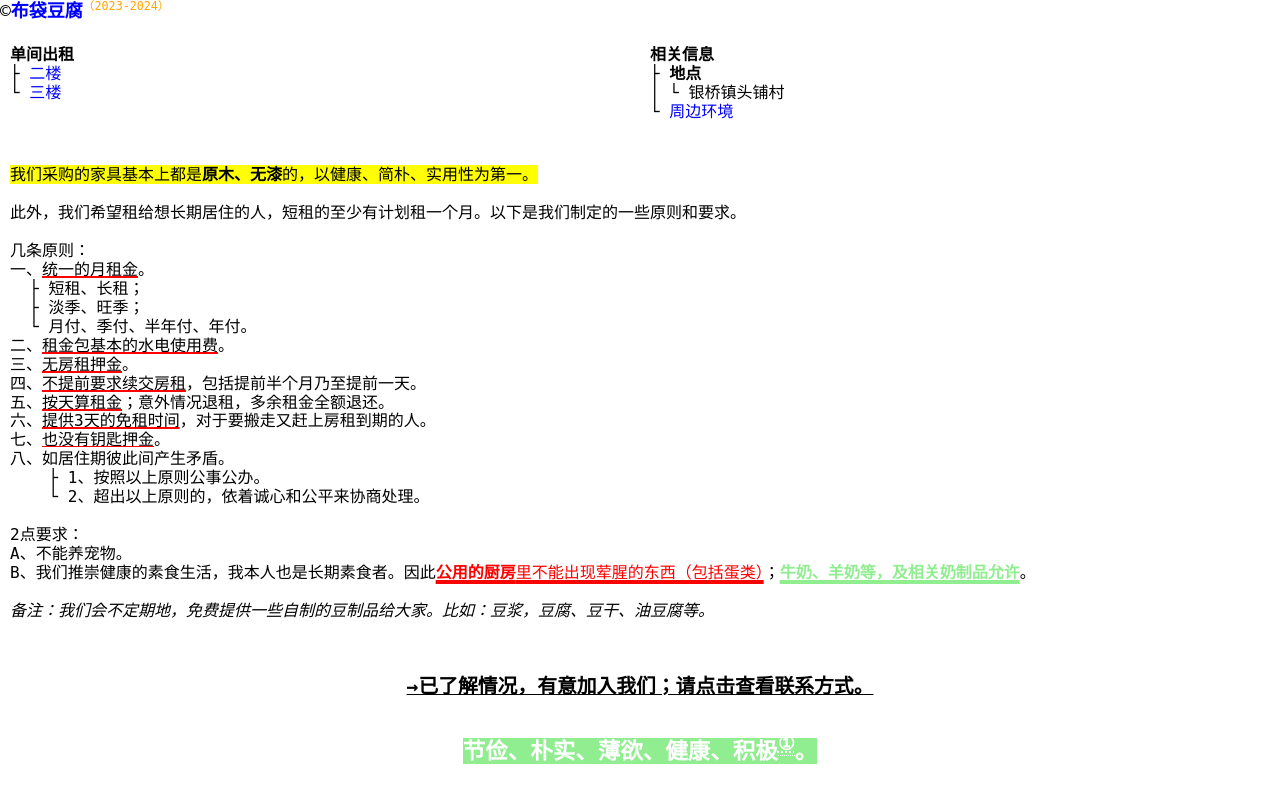
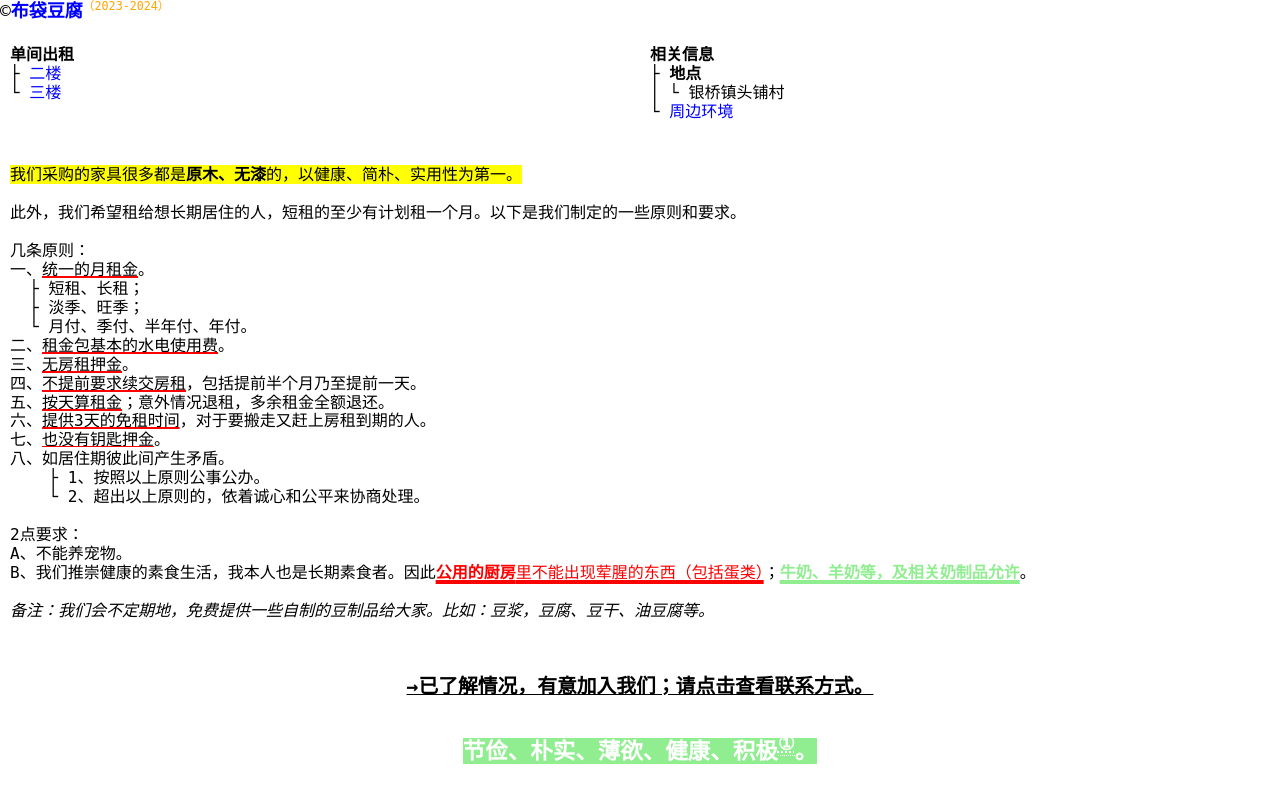
Before and after one commit to budaipro/budai, a Jekyll site: the page built from inn.html, in a window 1280 px wide. Shown: the top 803 px of the page. Built offline with Jekyll 4.4.1, drawn with Linux system fonts in a browser that asks for light colours.

Commit message:
更新inn

```diff
--- a/inn.html
+++ b/inn.html
@@ -348,7 +348,7 @@ window.mobileCheck = function() {
 </pre>
 <pre class="rules">
 <div style="white-space: pre-wrap;">
-<mark>我们采购的家具基本上都是<strong>原木、无漆</strong>的，以健康、简朴、实用性为第一。</mark>
+<mark>我们采购的家具很多都是<strong>原木、无漆</strong>的，以健康、简朴、实用性为第一。</mark>
 
 此外，我们希望租给想长期居住的人，短租的至少有计划租一个月。以下是我们制定的一些原则和要求。</div>
 
```
